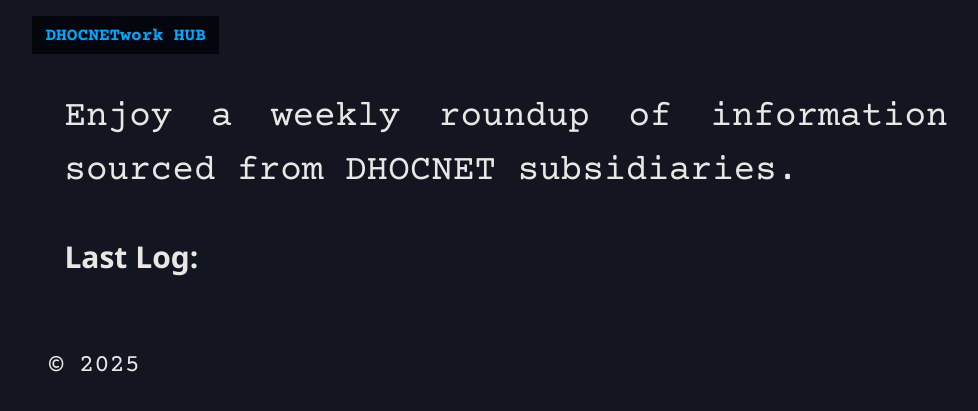
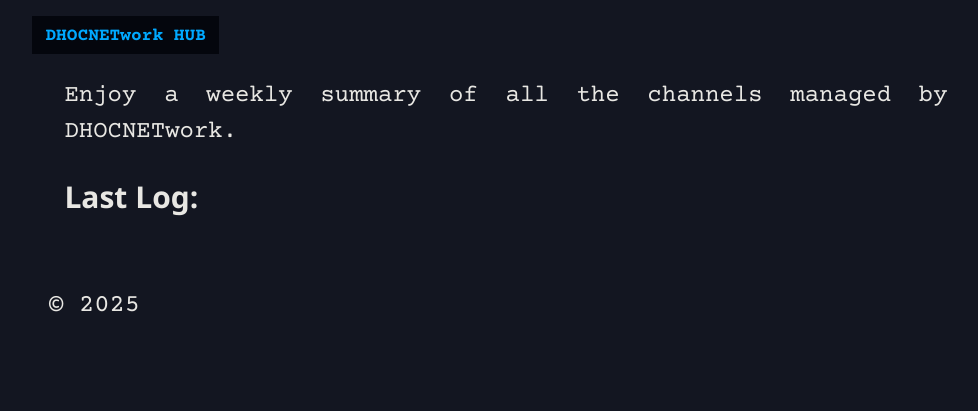
Before and after one commit to dhocnet/dhocnet.github.io, a Jekyll site: the page built from index.md, in a window 1280 px wide. Shown: the top 411 px of the page, without its empty margins (134-1112 px from the left). Built offline with Jekyll 4.4.1, drawn with Linux system fonts in a browser that asks for light colours; some web fonts are replaced.

Commit message:
Update home.html

```diff
--- a/_layouts/home.html
+++ b/_layouts/home.html
@@ -4,8 +4,8 @@ layout: default
 
   <section class="home-panel">
     </h2>
-    <p class="w3-xxlarge">
-      Enjoy a weekly roundup of information sourced from DHOCNET subsidiaries.
+    <p class="w3-xlarge">
+      Enjoy a weekly summary of all the channels managed by DHOCNETwork.
     </p>
   </section>
 
```
